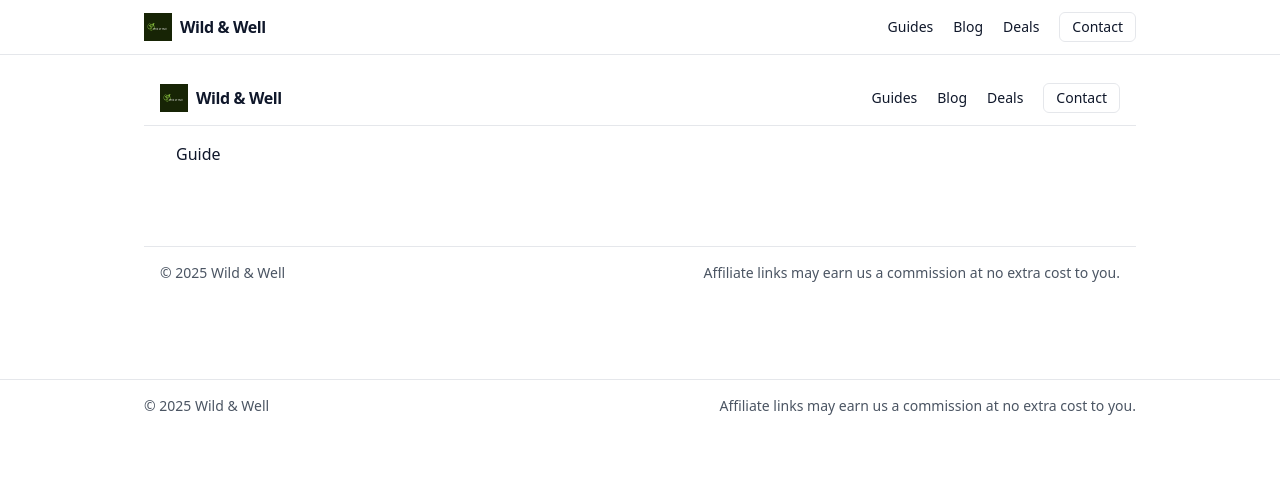
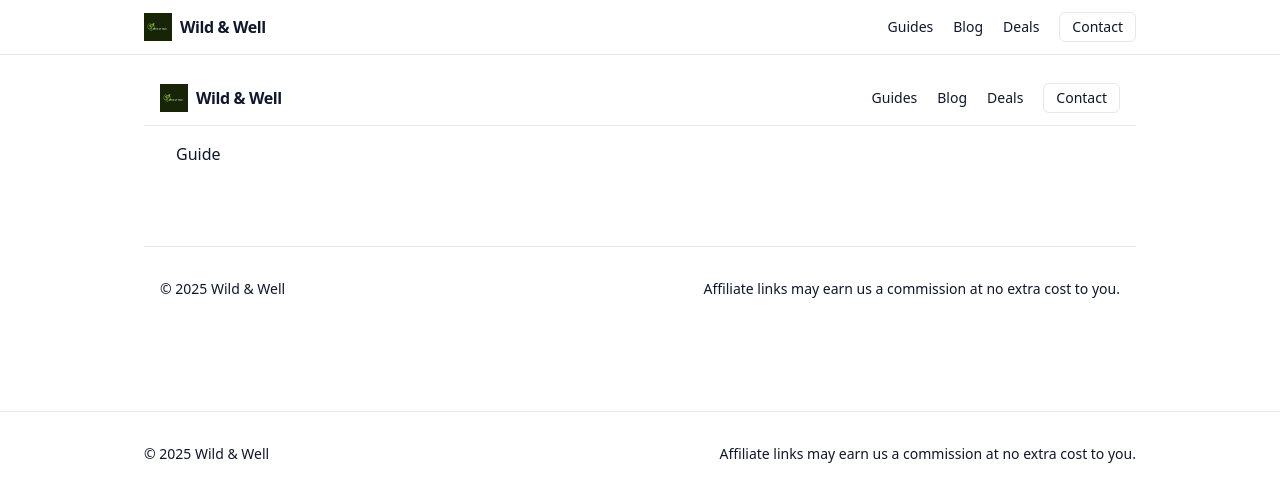
Before and after one commit to dariosandison/Eco---Holistic, a Next.js app: page /guides/alcohol-free-social-starters in a window 1280 px wide. Shown: the top 502 px of the page. Built offline with nearby package versions, Linux system fonts and the light colour scheme.

Commit message:
Update Footer.js

```diff
--- a/components/Footer.js
+++ b/components/Footer.js
@@ -1,9 +1,9 @@
 export default function Footer() {
   const year = new Date().getFullYear();
   return (
-    <footer className="mt-16 border-t">
-      <div className="mx-auto max-w-5xl p-4 text-sm text-gray-600">
-        <div className="flex flex-wrap items-center justify-between gap-3">
+    <footer className="mt-16 border-t border-olive-200 bg-white">
+      <div className="mx-auto max-w-5xl px-4 py-8 text-sm text-olive-900/80">
+        <div className="flex flex-col gap-2 sm:flex-row sm:items-center sm:justify-between">
           <p>© {year} Wild &amp; Well</p>
           <p>Affiliate links may earn us a commission at no extra cost to you.</p>
         </div>
```
